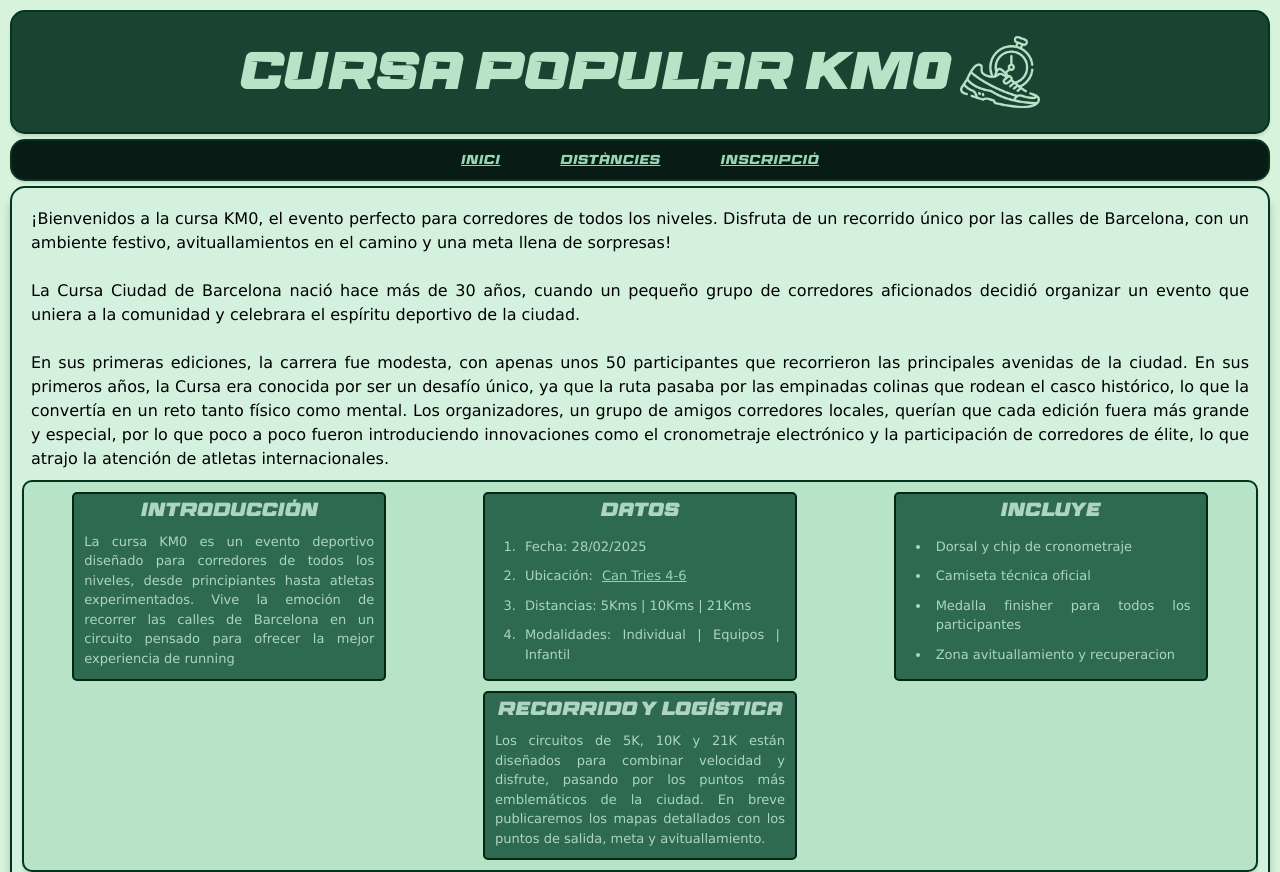
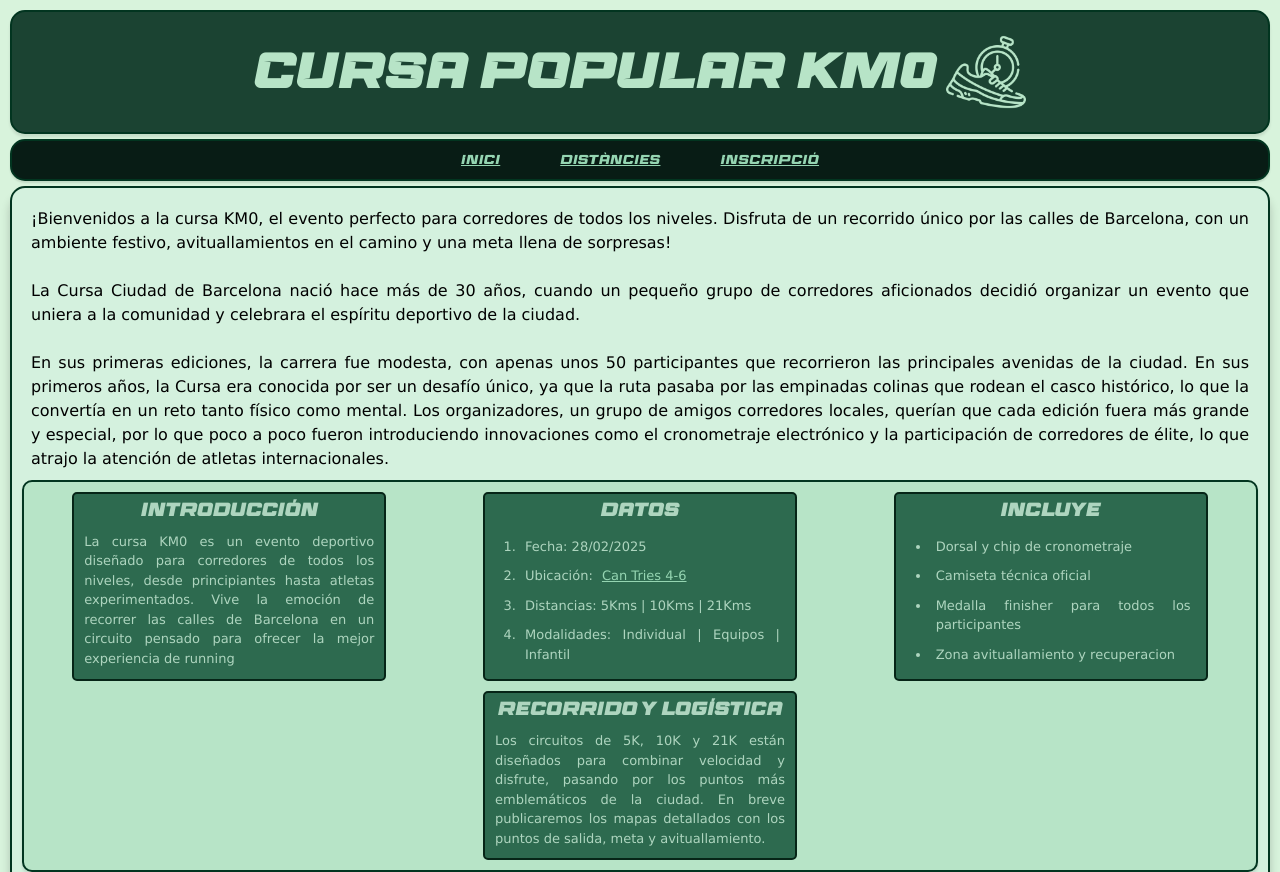
Before and after one commit to JimmyBros13/Practica3, a plain HTML site: page index.html in a window 1280 px wide. Shown: the top 872 px of the page. Drawn offline with Linux system fonts and the light colour scheme.

Commit message:
Update EstilsPr3.css

```diff
--- a/EstilsPr3.css
+++ b/EstilsPr3.css
@@ -45,7 +45,7 @@ h1,h2,h4{
 h1{
     font-family: FontRace;
     line-height: 1;
-    font-size: 50px;
+    font-size: 300%;
 }
 h2{font-family: FontRace;
     font-size: 18px;
```
